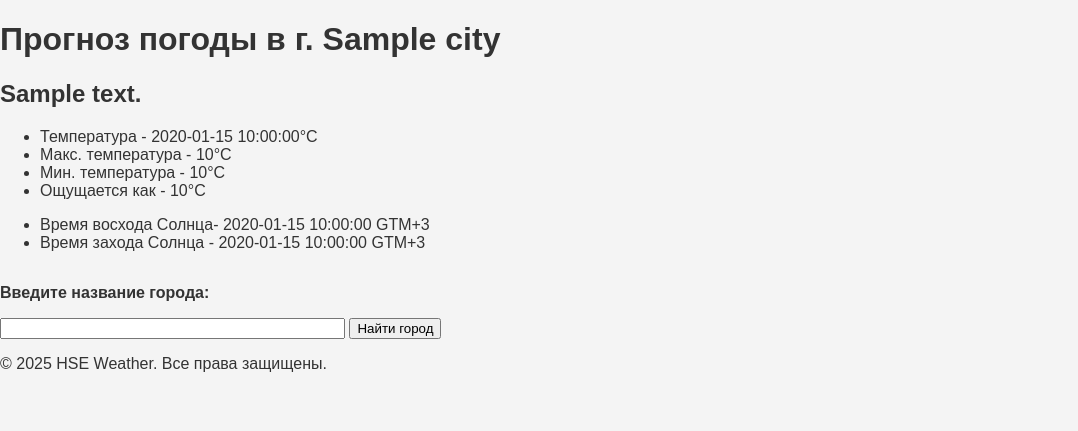
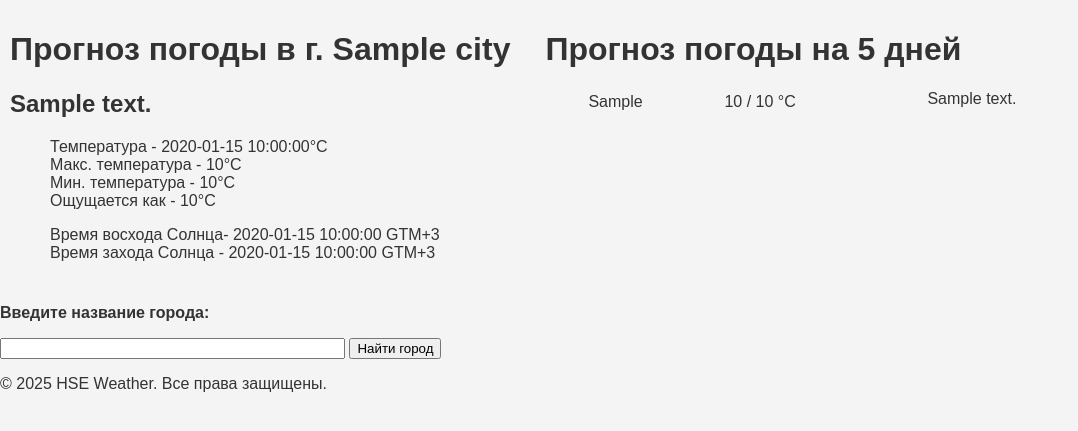
Before and after one commit to Harukazze/PythonProject, a Python web app: template templates/weather.html in a window 1280 px wide. Shown: the top 431 px of the page, without its empty margins (0-1078 px from the left). Run offline with Jinja, Linux system fonts and the light colour scheme; the template is opened without the code that fills it: most values are stand-ins (such as "Sample title", 1, 10 or a date in 2020).

Commit message:
Реализовано информирование пользователя о погоде на следующие 5 дней

```diff
--- a/static/weather.css
+++ b/static/weather.css
@@ -17,3 +17,33 @@ body {
 #cityError {
    display:none;
 }
+.wrapper{
+    display:flex;
+}
+.oneDayWeather{
+padding:10px;
+}
+.fiveDayWeather{
+padding:10px;
+margin-left: 15px;
+}
+
+ul {
+    list-style-type: none;
+}
+li{
+    display: flex;
+}
+.date{
+    width:90px;
+    padding:3px;
+    margin-right: 40px;
+}
+.temperatureDate{
+    width: 200px;
+    padding:3px;
+    margin-bottom:20px;
+}
+.description{
+    margin-left:auto;
+}
--- a/templates/weather.html
+++ b/templates/weather.html
@@ -10,6 +10,7 @@
 </head>
 <body>
 <div class='wrapper'>
+    <div class='oneDayWeather'>
         <h1>Прогноз погоды в г. {{city}}</h1>
         <h2>{{description}}</h2>
         <div class="temperature">
@@ -26,6 +27,20 @@
                 <li>Время захода Солнца - {{sunset_time}} GTM+3</li>
             </ul>
         </div>
+    </div>
+    <div class="fiveDayWeather">
+        <h1>Прогноз погоды на 5 дней</h1>
+        <ul>
+            {% for i in five_day_weather %}
+            <li>
+                <span class = 'date'> {{ i }} </span>
+                <div class = 'temperatureDate'>{{five_day_weather[i]['MaxTemp']}} / {{five_day_weather[i]['MinTemp']}} &#176;С</div>
+                <span class = 'description'> {{five_day_weather[i]['description']}}</span>
+            </li>
+            {% endfor %}
+        </ul>
+    </div>
+</div>
 <div class='cityInput'>
         <p><b>Введите название города:</b><br>
         <form id="findCity" type="submit">
@@ -35,6 +50,9 @@
             <p id="cityError">Введите название города!</p>
         </form>
     </div>
+<footer>
+    <p>&copy; 2025 HSE Weather. Все права защищены.</p>
+</footer>
 <script>
         const citySelect = document.getElementById('citySelect');
         document.getElementById('findCity').addEventListener('submit', function(event) {
@@ -49,6 +67,7 @@
                     data:{'name':cityName},
                     success: function(response) {
                        if (response === "Введите название города"){
+                            console.log(response);
                            const cityError = document.getElementById('cityError');
                            cityError.style.display = 'block';
                        }
@@ -72,10 +91,5 @@
         });
 
     </script>
-    <footer>
-        <p>&copy; 2025 HSE Weather. Все права защищены.</p>
-    </footer>
-
-</div>
 </body>
 </html>
```
Also changed, not shown: main.py (+58 -4 lines). Lines whose indentation alone changed are shown as unchanged.
